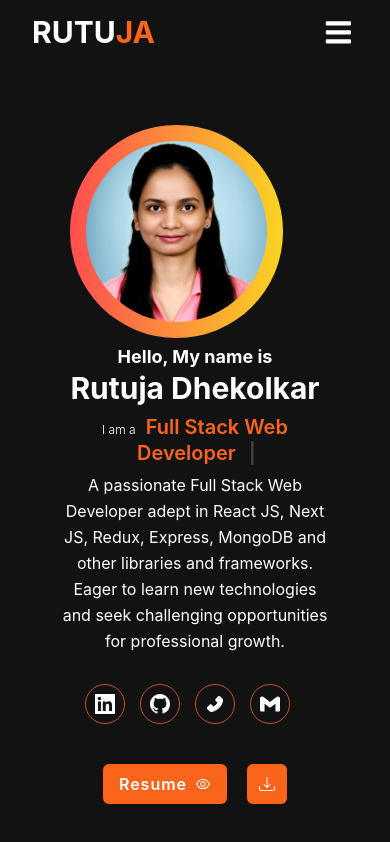
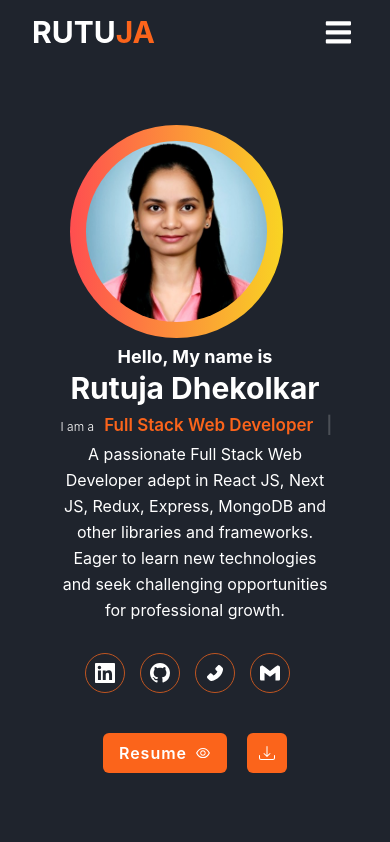
Before and after one commit to Rutu-11/My_Portfolio, a React (Create React App) app: page / in a window 390 px wide. Shown: the top 842 px of the page. Built offline with nearby package versions, Linux system fonts and the light colour scheme.

Commit message:
favicon3

```diff
--- a/src/App.css
+++ b/src/App.css
@@ -10,15 +10,15 @@
 }
 
 :root{
-  --mainColor: #ef6b25c0;
+  --mainColor: #fb661bbd;
   --mainColorLight: #5767aa;
   --secondaryColor: #fb641b;
   --textColor: #eee;
 }
 
 *{
-
-  background-color:#121212;
+  background-color:#1f242d;
+  /* background-color:#121212; */
   color:#fff;
 
 }
@@ -926,7 +926,7 @@ about-info ul li svg{
     font-weight: 300;
   }
   .home-content h3 span{
-    font-size: 20px;
+    font-size: 17px;
     font-weight: 600;
   }
   .home-content p{
--- a/src/Components/Contact.jsx
+++ b/src/Components/Contact.jsx
@@ -145,6 +145,7 @@ function Contact() {
               type="text"
               focusBorderColor="orange.600"
               placeholder="Enter Name"
+              required
 
             />
             <FormLabel>Email address</FormLabel>
@@ -154,7 +155,7 @@ function Contact() {
              name="email"
               focusBorderColor="orange.600"
               placeholder="Enter Email"
-
+              required
             />
             <FormLabel>Contact No.</FormLabel>
             <Input
@@ -164,7 +165,7 @@ function Contact() {
               type="number"
               focusBorderColor="orange.600"
               placeholder="Enter Contact"
-
+              required
             />
              <ValidationError
         prefix="Email"
--- a/src/Components/Navbar.jsx
+++ b/src/Components/Navbar.jsx
@@ -45,7 +45,7 @@ window.addEventListener('scroll',changeBackgraound);
       <Flex className="innerNavDiv" ref={navRef}  >
         <Box onClick={showNavbar}  >
 
-          <Link to="/home" className="link" smooth={true} offset={-100} duration={500}  >
+          <Link to="/home" className="link" smooth={true} offset={-100} duration={500} onClick={showNavbar}  >
             Home
           </Link>
 
@@ -53,25 +53,25 @@ window.addEventListener('scroll',changeBackgraound);
         </Box>
 
         <Box onClick={showNavbar} >
-          <Link to="/about" className="link" smooth={true} offset={-100} duration={500}>
+          <Link to="/about" className="link" smooth={true} offset={-100} duration={500} onClick={showNavbar}>
             About
           </Link>
         </Box>
 
         <Box onClick={showNavbar}  >
-          <Link to="/skills" className="link" smooth={true} offset={-100} duration={500}>
+          <Link to="/skills" className="link" smooth={true} offset={-100} duration={500} onClick={showNavbar}>
             Skills
           </Link>
         </Box>
 
         <Box onClick={showNavbar}  >
-          <Link to="/projects" className="link"smooth={true} offset={-100} duration={500}>
+          <Link to="/projects" className="link"smooth={true} offset={-100} duration={500} onClick={showNavbar}>
             Projects
           </Link>
         </Box>
 
         <Box onClick={showNavbar}  >
-          <Link to="/contact" className="link" smooth={true} offset={-100} duration={500}>
+          <Link to="/contact" className="link" smooth={true} offset={-100} duration={500} onClick={showNavbar} >
             Contact
           </Link>
         </Box>
--- a/src/Components/Projects.jsx
+++ b/src/Components/Projects.jsx
@@ -160,14 +160,14 @@ function Projects() {
                 <Box >
                   <Box  textAlign={'left'} >
 
-                  <Text><b>Techstack: </b> React | Redux | Firebase Auth | YoutubeAPI | Chakra UI | Sass</Text>
+                  <Text><b>Techstack: </b> React | Redux | Firebase | YoutubeAPI | Chakra UI | Sass</Text>
                   </Box>
 
                   <Box  textAlign={'left'}>
                   <Text><b>Features:</b> <br/>
 
                     <li>Search for videos</li>
-                    <li>Filter search results by relevance, upload date, view count, and rating</li>
+                    <li>Filter search results by relevance, view count, and rating</li>
                     <li>Infinite scroll to load more videos</li>
                     <li>Private routes for authenticated users</li>
                     <li>View channel details, including videos and subscriber count</li>
```
Also changed, not shown: 10 other files (tests, documents, lock files or other folders).
